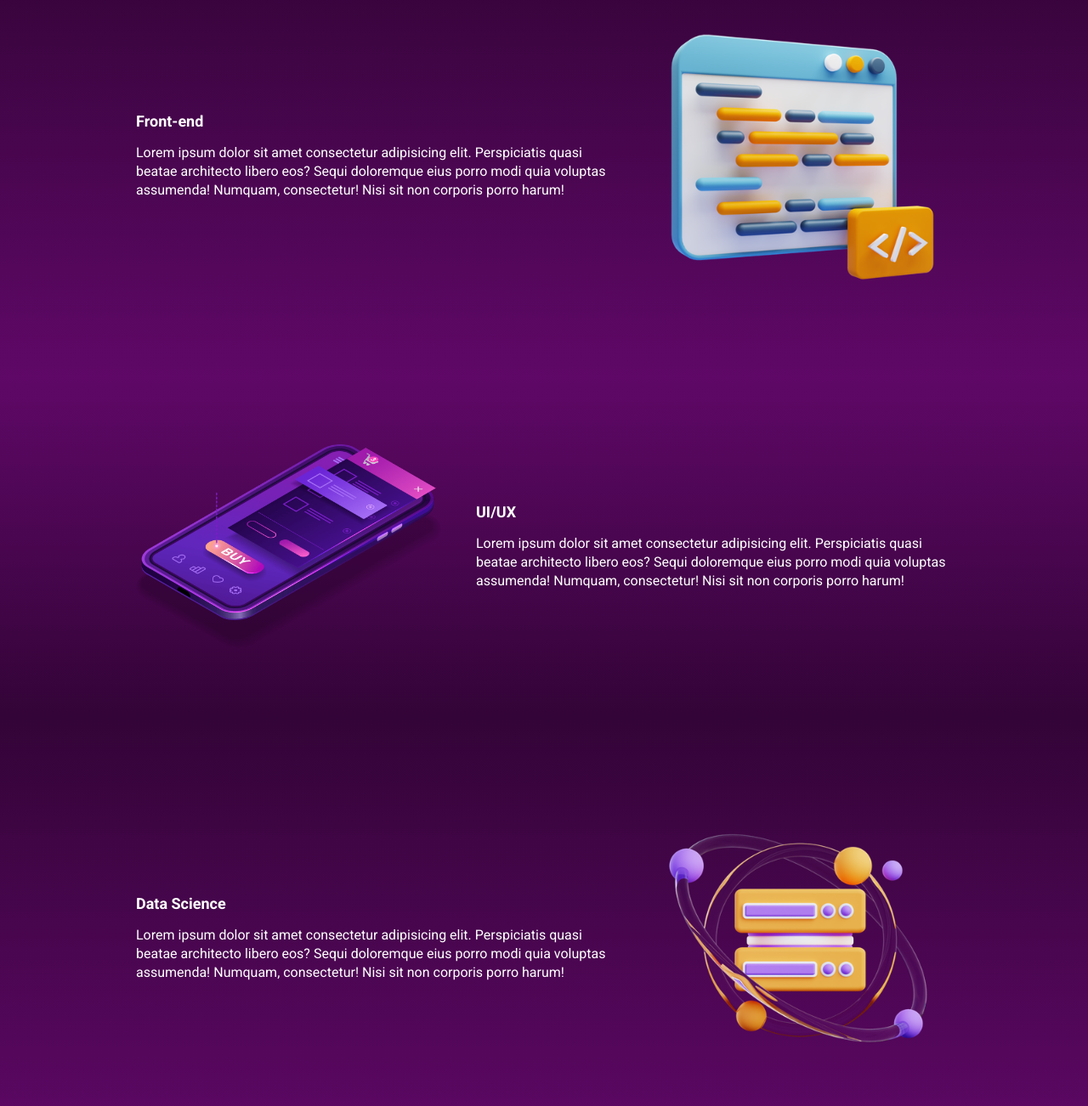
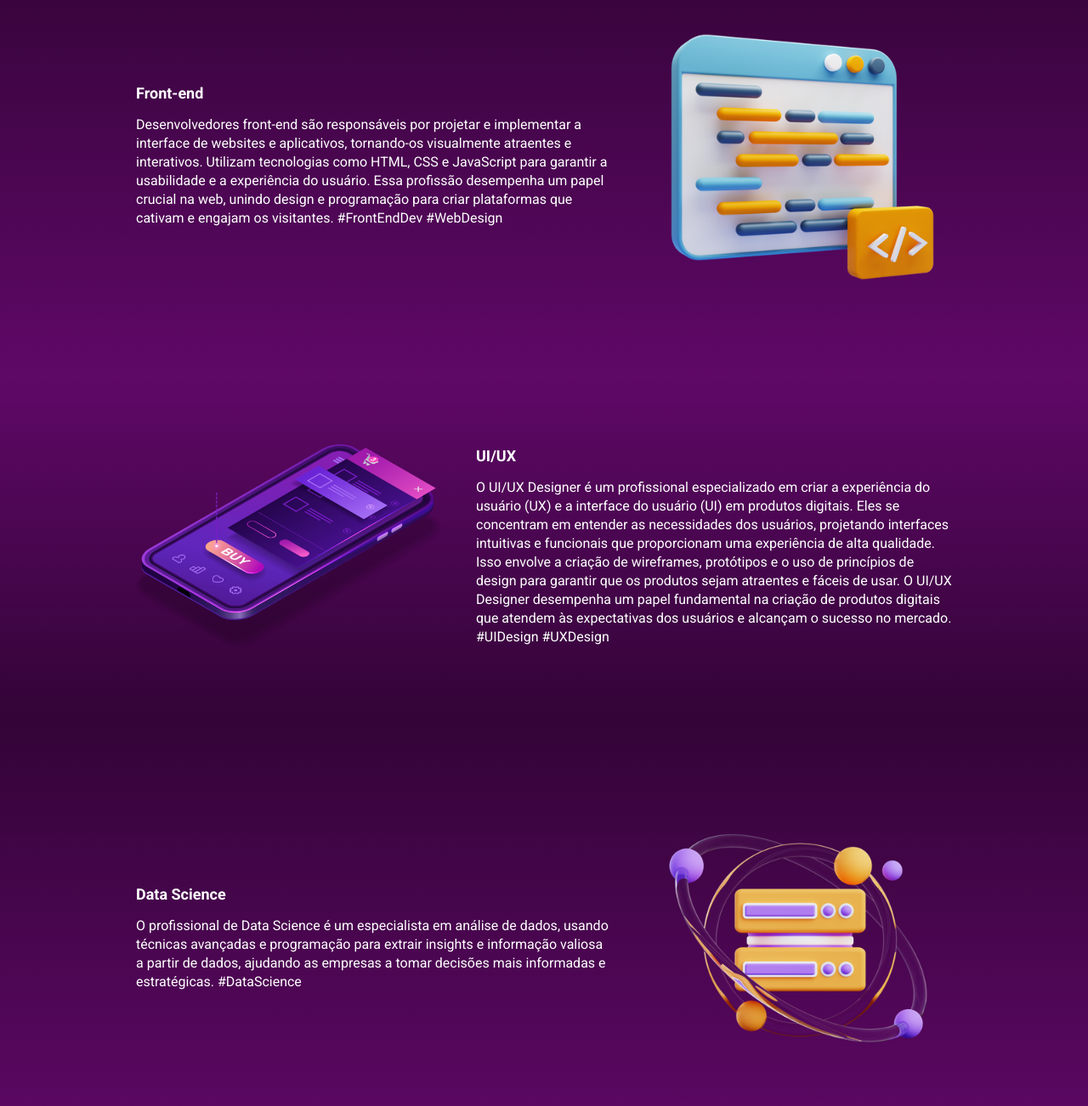
Before and after one commit to reginaldojrrr/ebac_tech_talks, a website built with Parcel: page src/index.html in a window 1280 px wide. Shown: the part 638-1940 px from the top of the page at 85% size. Built offline with nearby package versions, Linux system fonts and the light colour scheme.

Commit message:
refinando os textos

```diff
--- a/src/index.html
+++ b/src/index.html
@@ -46,12 +46,15 @@
             <div class="event__details">
                 <h2 class="event__details__title">Front-end</h2>
                 <p class="event__details__description">
-                    Lorem ipsum dolor sit amet consectetur adipisicing elit. Perspiciatis quasi beatae architecto libero
-                    eos? Sequi doloremque eius porro modi quia voluptas assumenda! Numquam, consectetur! Nisi sit non
-                    corporis porro harum!
+                    Desenvolvedores front-end são responsáveis por projetar e implementar a interface de websites e
+                    aplicativos, tornando-os visualmente atraentes e interativos. Utilizam tecnologias como HTML, CSS e
+                    JavaScript para garantir a usabilidade e a experiência do usuário. Essa profissão desempenha um
+                    papel crucial na web, unindo design e programação para criar plataformas que cativam e engajam os
+                    visitantes. #FrontEndDev #WebDesign
                 </p>
             </div>
-            <img class="event__image" src="./images/frontv2.png" alt="Front-end" data-aos="fade-up" data-aos-anchor-placement="bottom-bottom">
+            <img class="event__image" src="./images/frontv2.png" alt="Front-end" data-aos="fade-up"
+                data-aos-anchor-placement="bottom-bottom">
         </div>
     </section>
     <section class="event event--ui-ux event--image-left">
@@ -59,12 +62,17 @@
             <div class="event__details">
                 <h2 class="event__details__title">UI/UX</h2>
                 <p class="event__details__description">
-                    Lorem ipsum dolor sit amet consectetur adipisicing elit. Perspiciatis quasi beatae architecto libero
-                    eos? Sequi doloremque eius porro modi quia voluptas assumenda! Numquam, consectetur! Nisi sit non
-                    corporis porro harum!
+                    O UI/UX Designer é um profissional especializado em criar a experiência do usuário (UX) e a
+                    interface do usuário (UI) em produtos digitais. Eles se concentram em entender as necessidades dos
+                    usuários, projetando interfaces intuitivas e funcionais que proporcionam uma experiência de alta
+                    qualidade. Isso envolve a criação de wireframes, protótipos e o uso de princípios de design para
+                    garantir que os produtos sejam atraentes e fáceis de usar. O UI/UX Designer desempenha um papel
+                    fundamental na criação de produtos digitais que atendem às expectativas dos usuários e alcançam o
+                    sucesso no mercado. #UIDesign #UXDesign
                 </p>
             </div>
-            <img class="event__image" src="./images/ui-ux.png" alt="Front-end" data-aos="fade-up" data-aos-anchor-placement="bottom-bottom">
+            <img class="event__image" src="./images/ui-ux.png" alt="Front-end" data-aos="fade-up"
+                data-aos-anchor-placement="bottom-bottom">
         </div>
     </section>
     <section class="event event--data-science">
@@ -72,12 +80,13 @@
             <div class="event__details">
                 <h2 class="event__details__title">Data Science</h2>
                 <p class="event__details__description">
-                    Lorem ipsum dolor sit amet consectetur adipisicing elit. Perspiciatis quasi beatae architecto libero
-                    eos? Sequi doloremque eius porro modi quia voluptas assumenda! Numquam, consectetur! Nisi sit non
-                    corporis porro harum!
+                    O profissional de Data Science é um especialista em análise de dados, usando técnicas avançadas e
+                    programação para extrair insights e informação valiosa a partir de dados, ajudando as empresas a
+                    tomar decisões mais informadas e estratégicas. #DataScience
                 </p>
             </div>
-            <img class="event__image" src="./images/datav2.png" alt="Front-end" data-aos="fade-up" data-aos-anchor-placement="bottom-bottom">
+            <img class="event__image" src="./images/datav2.png" alt="Front-end" data-aos="fade-up"
+                data-aos-anchor-placement="bottom-bottom">
         </div>
     </section>
     <section class="event event--backend event--image-left">
@@ -85,12 +94,15 @@
             <div class="event__details">
                 <h2 class="event__details__title">Back-end</h2>
                 <p class="event__details__description">
-                    Lorem ipsum dolor sit amet consectetur adipisicing elit. Perspiciatis quasi beatae architecto libero
-                    eos? Sequi doloremque eius porro modi quia voluptas assumenda! Numquam, consectetur! Nisi sit non
-                    corporis porro harum!
+                    O desenvolvedor back-end é responsável por criar e gerenciar a lógica e o funcionamento dos
+                    servidores e bancos de dados por trás de sites e aplicativos. Eles usam linguagens como Python, Java
+                    ou Ruby para garantir que os sistemas funcionem eficientemente, com segurança e escalabilidade. Os
+                    desenvolvedores back-end desempenham um papel fundamental na infraestrutura tecnológica que sustenta
+                    a experiência do usuário na web. #DesenvolvedorBackEnd #ProgramaçãoServerSide
                 </p>
             </div>
-            <img class="event__image" src="./images/backv2.png" alt="Front-end" data-aos="fade-up" data-aos-anchor-placement="bottom-bottom">
+            <img class="event__image" src="./images/backv2.png" alt="Front-end" data-aos="fade-up"
+                data-aos-anchor-placement="bottom-bottom">
         </div>
     </section>
 
```
